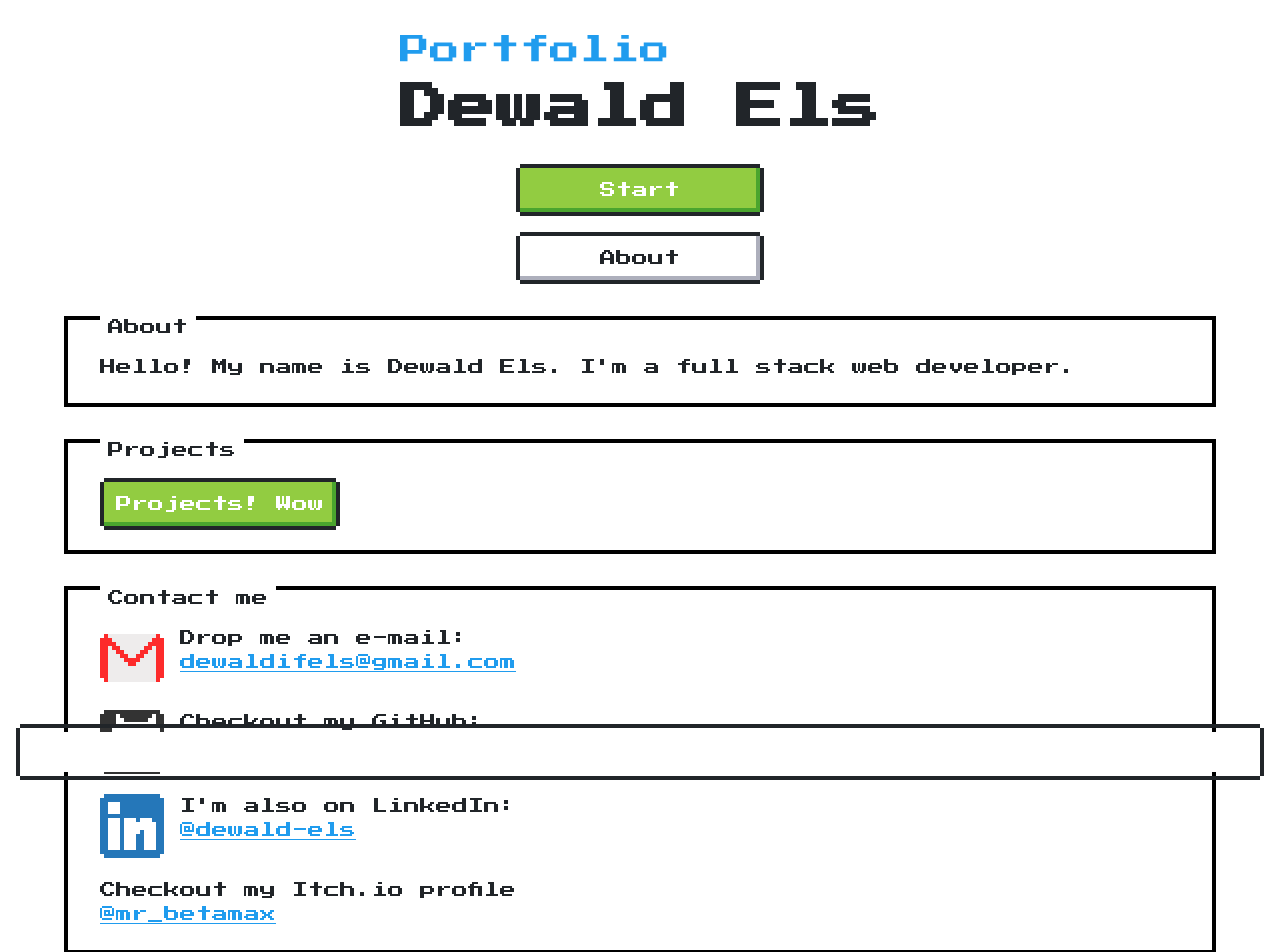
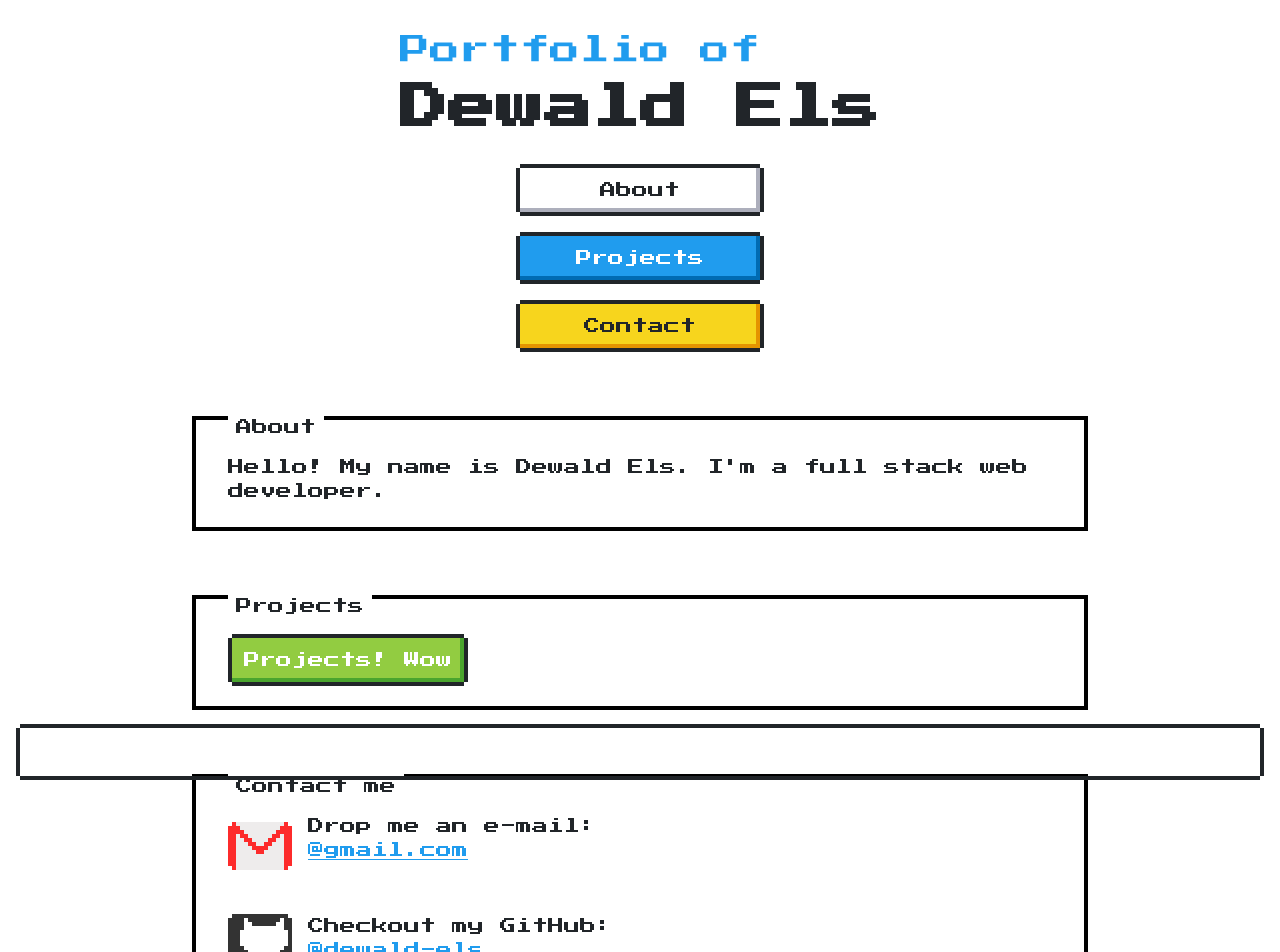
Before and after one commit to dewald-els/dewaldels-portfolio-workspace, a Next.js app in the folder next-dewaldels-portfolio/: page / in a window 1280 px wide. Shown: the top 952 px of the page. Built offline with nearby package versions, Linux system fonts and the light colour scheme.

Commit message:
feat: Scroll to section

```diff
--- a/next-dewaldels-portfolio/src/app/globals.css
+++ b/next-dewaldels-portfolio/src/app/globals.css
@@ -18,6 +18,7 @@ html,
 body {
   max-width: 100vw;
   overflow-x: hidden;
+  scroll-behavior: smooth;
 }
 
 body {
--- a/next-dewaldels-portfolio/src/app/page.tsx
+++ b/next-dewaldels-portfolio/src/app/page.tsx
@@ -1,99 +1,98 @@
+"use client";
+
 import Progress from "@/components/progress/progress";
+import SectionContact from "@/components/sections/section-contact";
 import "nes.css/css/nes.min.css";
+import { useRef } from "react";
+
+enum PageSection {
+  Start,
+  About,
+  Projects,
+  Contact,
+}
 
 export default function Home() {
+  const contactSectionRef = useRef<HTMLDivElement>(null);
+  const aboutSectionRef = useRef<HTMLDivElement>(null);
+  const projectsSectionRef = useRef<HTMLDivElement>(null);
+  const startSectionRef = useRef<HTMLDivElement>(null);
+
+  const handleGoToSectionClick = (section: PageSection) => {
+    switch (section) {
+      case PageSection.Start:
+        startSectionRef.current?.scrollIntoView();
+        break;
+      case PageSection.About:
+        aboutSectionRef.current?.scrollIntoView();
+        break;
+      case PageSection.Projects:
+        projectsSectionRef.current?.scrollIntoView();
+        break;
+      case PageSection.Contact:
+        contactSectionRef.current?.scrollIntoView();
+        break;
+    }
+  };
+
   return (
-    <div className="mb-48">
-      <header className="flex flex-col items-center justify-center mb-8 pt-8">
+    <>
+      <div className="mb-48 max-w-4xl mx-auto">
+        <header
+          className="flex flex-col items-center justify-center mb-8 pt-8"
+          ref={startSectionRef}
+        >
           <div className="flex flex-col gap-4 mb-8">
-          <h2 className="text-3xl nes-text is-primary">Portfolio</h2>
+            <h2 className="text-3xl nes-text is-primary">Portfolio of</h2>
             <h1 className="text-5xl font-bold">Dewald Els</h1>
           </div>
 
           <div className="inline-flex flex-col gap-4">
-          <button className="nes-btn is-success w-60">Start</button>
-          <button className="nes-btn w-60">About</button>
+            <button
+              className="nes-btn w-60"
+              onClick={() => handleGoToSectionClick(PageSection.About)}
+            >
+              About
+            </button>
+            <button
+              className="nes-btn is-primary w-60"
+              onClick={() => handleGoToSectionClick(PageSection.Projects)}
+            >
+              Projects
+            </button>
+            <button
+              className="nes-btn is-warning w-60"
+              onClick={() => handleGoToSectionClick(PageSection.Contact)}
+            >
+              Contact
+            </button>
           </div>
         </header>
 
         <main>
+          <div ref={aboutSectionRef} className="pt-8">
             <section className="nes-container with-title mb-8">
               <h3 className="title">About</h3>
               <p>
-            Hello! My name is Dewald Els. I&apos;m a full stack web developer.
+                Hello! My name is Dewald Els. I&apos;m a full stack web
+                developer.
               </p>
             </section>
+          </div>
 
+          <div ref={projectsSectionRef} className="pt-8">
             <section className="nes-container with-title mb-8">
               <h3 className="title">Projects</h3>
               <button className="nes-btn is-success">Projects! Wow</button>
             </section>
-
-        <section className="nes-container with-title mb-8">
-          <h3 className="title">Contact me</h3>
-
-          <div className="flex items-start gap-4 mb-4">
-            <div>
-              <i className="nes-icon gmail is-large"></i>
-            </div>
-            <div>
-              <p>Drop me an e-mail:</p>
-              <a
-                target="_blank"
-                className="nes-text is-primary underline"
-                href="mailto:dewaldifels@gmail.com"
-              >
-                dewaldifels@gmail.com
-              </a>
-            </div>
           </div>
 
-          <div className="flex items-start gap-4 mb-4">
-            <div>
-              <i className="nes-icon github is-large"></i>
+          <div ref={contactSectionRef} className="pt-8">
+            <SectionContact />
           </div>
-
-            <div>
-              <p>Checkout my GitHub:</p>
-              <a
-                target="_blank"
-                className="nes-text is-primary underline"
-                href="https://github.com/dewald-els"
-              >
-                @dewald-els
-              </a>
+        </main>
       </div>
-          </div>
-          <div className="flex items-start gap-4 mb-4">
-            <div>
-              <i className="nes-icon linkedin is-large"></i>
-            </div>
-            <div>
-              <p>I&apos;m also on LinkedIn: </p>
-              <a
-                target="_blank"
-                className="nes-text is-primary underline"
-                href="https://linkedin.com/dewald-els"
-              >
-                @dewald-els
-              </a>
-            </div>
-          </div>
-
-          <div className="mb-4">
-            <p>Checkout my Itch.io profile</p>
-            <a
-              target="_blank"
-              className="nes-text is-primary underline"
-              href="https://itch.io/mr_betamax"
-            >
-              @mr_betamax
-            </a>
-          </div>
-        </section>
-      </main>
-
       <Progress />
-    </div>
+    </>
   );
 }
--- a/next-dewaldels-portfolio/src/components/progress/progress.tsx
+++ b/next-dewaldels-portfolio/src/components/progress/progress.tsx
@@ -17,23 +17,35 @@ const getProgressClass = (percentage: number) => {
 const Progress = () => {
   const [percentage, setPercentage] = useState(0);
 
-  const handleScroll = useCallback(() => {
-    console.log("scollY", Math.ceil(window.scrollY));
-    console.log("value", document.body.clientHeight - window.innerHeight);
-    const value = Math.ceil(window.scrollY);
-    const total = document.body.clientHeight - window.innerHeight;
-    const percentage = (value / total) * 100;
-    console.log("%", percentage);
-    setPercentage(Math.max(5, percentage));
-  }, []);
+  useEffect(() => {
+    let lastKnownScrollPosition = 0;
+    let ticking = false;
 
-  useEffect(() => {
+    const handleScroll = () => {
+      lastKnownScrollPosition = window.scrollY;
+
+      if (!ticking) {
+        window.requestAnimationFrame(() => {
+          calculateScrollPercentage(lastKnownScrollPosition);
+          ticking = false;
+        });
+
+        ticking = true;
+      }
+    };
+
+    function calculateScrollPercentage(scrollPos: number) {
+      const value = Math.ceil(scrollPos);
+      const total = document.body.clientHeight - window.innerHeight;
+      const percentage = Math.round((value / total) * 100);
+      console.log("%", percentage);
+      setPercentage(Math.max(5, percentage));
+    }
+
     document.addEventListener("scroll", handleScroll);
 
-    return () => {
-      document.removeEventListener("scroll", handleScroll);
-    };
-  }, [handleScroll]);
+    return () => document.removeEventListener("scroll", handleScroll);
+  }, []);
 
   const progressClass = getProgressClass(percentage);
 
--- /dev/null
+++ b/next-dewaldels-portfolio/src/components/sections/section-contact.tsx
@@ -0,0 +1,73 @@
+const SectionContact = () => {
+  return (
+    <section className="nes-container with-title mb-8">
+      <h3 className="title">Contact me</h3>
+
+      <div className="flex items-start gap-4 mb-8">
+        <div>
+          <i className="nes-icon gmail is-large"></i>
+        </div>
+        <div>
+          <p>Drop me an e-mail:</p>
+          <a
+            target="_blank"
+            className="nes-text is-primary underline"
+            href="mailto:dewaldifels@gmail.com"
+          >
+            @gmail.com
+          </a>
+        </div>
+      </div>
+
+      <div className="flex items-start gap-4 mb-8">
+        <div>
+          <i className="nes-icon github is-large"></i>
+        </div>
+
+        <div>
+          <p>Checkout my GitHub:</p>
+          <a
+            target="_blank"
+            className="nes-text is-primary underline"
+            href="https://github.com/dewald-els"
+          >
+            @dewald-els
+          </a>
+        </div>
+      </div>
+      <div className="flex items-start gap-4 mb-8">
+        <div>
+          <i className="nes-icon linkedin is-large"></i>
+        </div>
+        <div>
+          <p>I&apos;m also on LinkedIn: </p>
+          <a
+            target="_blank"
+            className="nes-text is-primary underline"
+            href="https://linkedin.com/dewald-els"
+          >
+            @dewald-els
+          </a>
+        </div>
+      </div>
+
+      <div className="flex items-start gap-4 mb-8">
+        <div>
+          <i className="nes-jp-logo"></i>
+        </div>
+        <div>
+          <p>Checkout my Itch.io profile</p>
+          <a
+            target="_blank"
+            className="nes-text is-primary underline"
+            href="https://itch.io/mr_betamax"
+          >
+            @mr_betamax
+          </a>
+        </div>
+      </div>
+    </section>
+  );
+};
+
+export default SectionContact;
```
Lines whose indentation alone changed are shown as unchanged.
